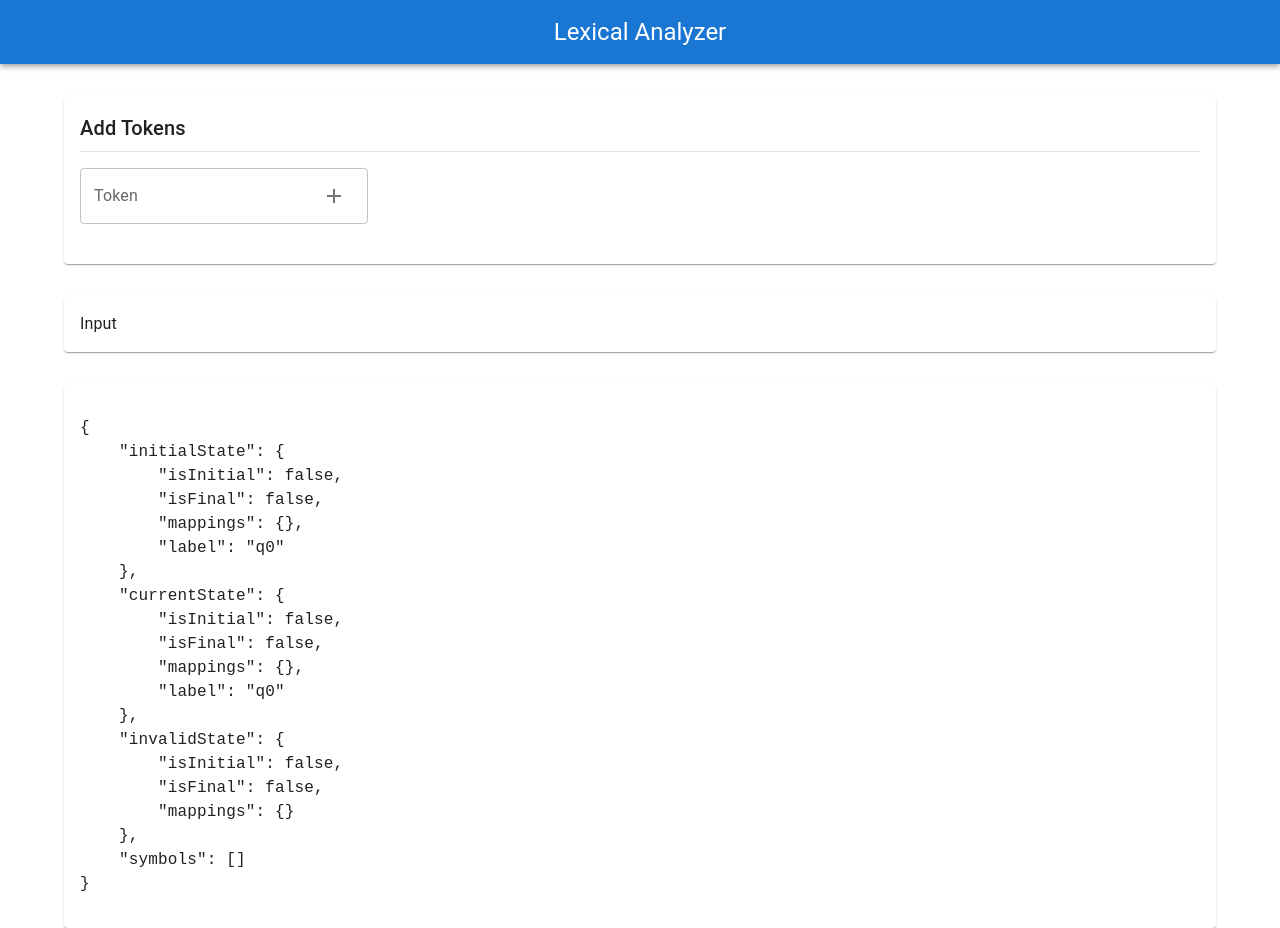
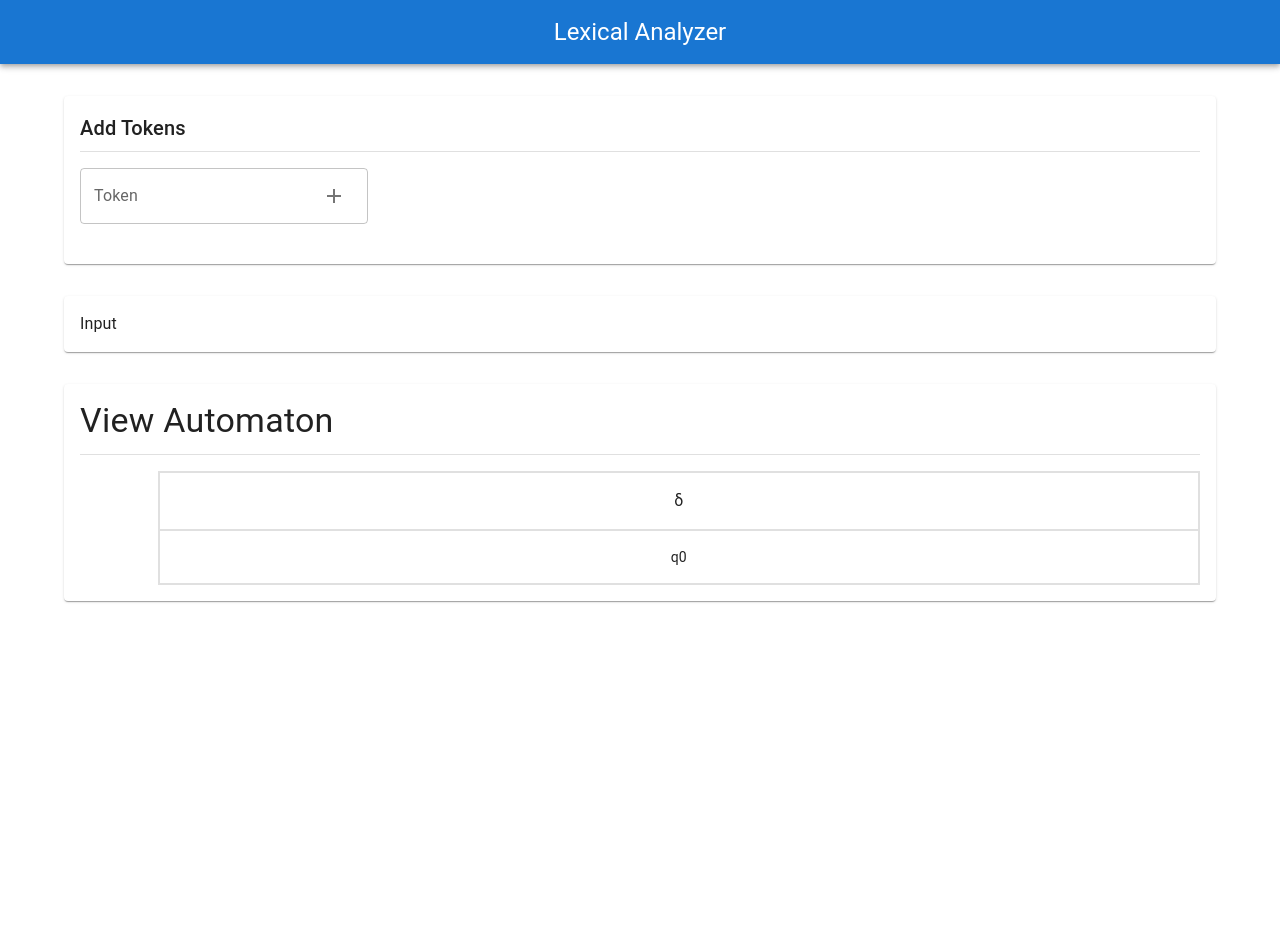
Before and after one commit to falabretti/lexical-analyzer, a React (Create React App) app: page / in a window 1280 px wide. After the commit the page ends 800 px from the top, so only its background shows below. Built offline with nearby package versions, Linux system fonts and the light colour scheme.

Commit message:
Add a table to the DisplaySection

```diff
--- a/src/components/DisplaySection.tsx
+++ b/src/components/DisplaySection.tsx
@@ -1,16 +1,85 @@
 import React, { useContext } from 'react';
-import { Typography } from "@mui/material";
+import { Divider, Table, TableBody, TableCell, TableContainer, TableHead, TableRow, Typography } from "@mui/material";
 import { AutomatonContext, AutomatonContextType } from "../context/AutomatonContext";
+import State from "../types/State";
+
+const cellBorderValue = "2px solid rgba(224, 224, 224, 1)";
+
+type DisplayTableHeadProps = {
+  symbols: string[]
+}
+
+type DisplayTableBodyProps = {
+  symbols: string[],
+  states: State[]
+}
+
+function DisplayTableHead(props: DisplayTableHeadProps) {
+
+  const { symbols } = props;
+
+  return (
+    <TableHead>
+      <TableRow>
+        <TableCell sx={{ borderBottom: "none" }} />
+        <TableCell sx={{ border: cellBorderValue }} align="center">
+          <Typography>δ</Typography>
+        </TableCell>
+        {symbols.map((symbol, id) => (
+          <TableCell key={id} sx={{ border: cellBorderValue }} align="center">
+            <Typography>{symbol}</Typography>
+          </TableCell>
+        ))}
+      </TableRow>
+    </TableHead>
+  );
+}
+
+function DisplayTableBody(props: DisplayTableBodyProps) {
+
+  const { symbols, states } = props;
+
+  return (
+    <TableBody>
+      {states.map((state, id) => (
+        <TableRow key={id}>
+          <TableCell sx={{ width: "10ch", borderBottom: "none" }} align="center">
+            <Typography sx={{ fontSize: "150%" }}>
+              {state.isInitial && "→"} {state.isFinal && "*"}
+            </Typography>
+          </TableCell>
+          <TableCell sx={{ border: cellBorderValue }} align="center">
+            {state.label}
+          </TableCell>
+          {symbols.map((symbol, id) => (
+            <TableCell key={id} sx={{ border: cellBorderValue }} align="center">
+              <Typography>{state.mappings[symbol] ? state.mappings[symbol].label : "-"}</Typography>
+            </TableCell>
+          ))}
+        </TableRow>
+      ))}
+    </TableBody>
+  );
+}
 
 function DisplaySection() {
 
   const { automaton } = useContext(AutomatonContext) as AutomatonContextType;
 
+  const symbols = automaton.symbols;
+  const states = Array.from(automaton);
 
   return (
-    <pre>
-      <Typography sx={{ fontFamily: 'monospace' }}>{JSON.stringify(automaton, null, 4)}</Typography>
-    </pre>
+    <section>
+      <Typography variant="h4" gutterBottom>View Automaton</Typography>
+      <Divider />
+      <TableContainer sx={{ marginTop: 2 }}>
+        <Table>
+          <DisplayTableHead symbols={symbols} />
+          <DisplayTableBody symbols={symbols} states={states} />
+        </Table>
+      </TableContainer>
+    </section>
   );
 }
 
```
